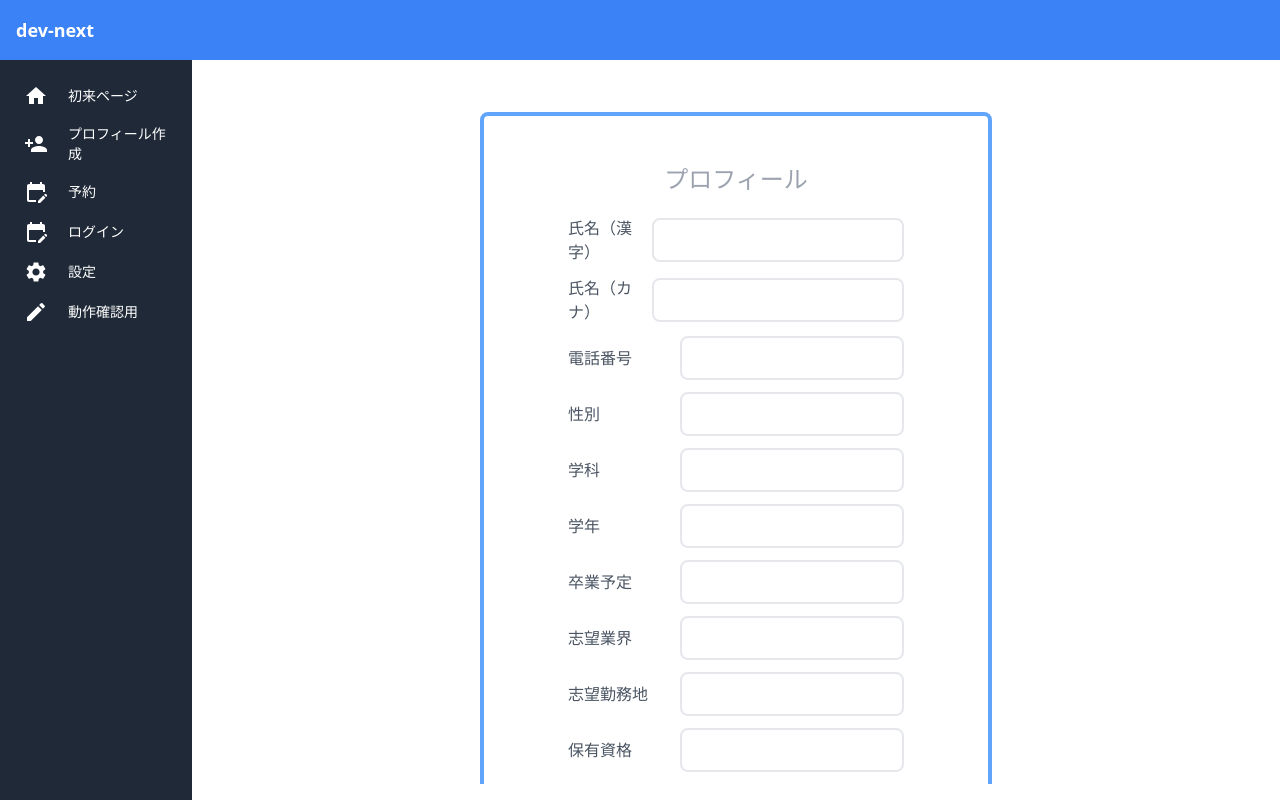
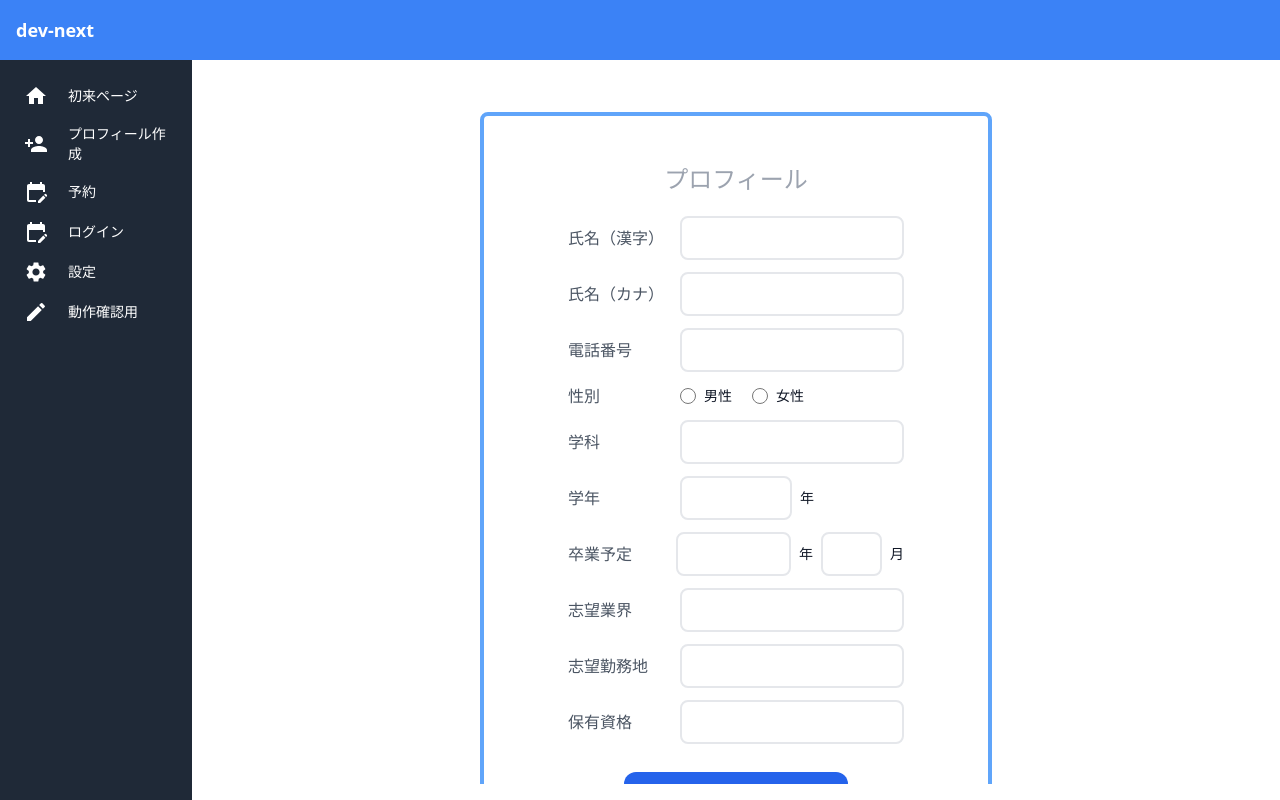
Before and after one commit to Aruche-code/dev-pathway, a Next.js app in the folder frontend/: page /profile in a window 1280 px wide. Built offline with nearby package versions, Linux system fonts and the light colour scheme.

Commit message:
プロフィール(仮2)

```diff
--- a/frontend/src/pages/profile.jsx
+++ b/frontend/src/pages/profile.jsx
@@ -9,44 +9,52 @@ export default function profile() {
         <div className="mt-5 flex flex-col items-center w-6/12 py-2 border-4 border-blue-400 rounded-lg">
           <h1 className="mt-10 text-2xl text-gray-400 font-banana">プロフィール</h1>
           <div className="flex items-center mt-5 w-8/12">
-            <label className="text-gray-600 w-1/4">氏名（漢字）</label>
-            <input className="p-2 border-2 rounded-lg w-3/4 px-10" />
+            <label className="text-gray-600 w-1/3">氏名（漢字）</label>
+            <input className="p-2 border-2 rounded-lg w-2/3 px-4" />
           </div>
           <div className="flex items-center mt-3 w-8/12">
-            <label className="text-gray-600 w-1/4">氏名（カナ）</label>
-            <input className="p-2 border-2 rounded-lg w-3/4 px-10" />
+            <label className="text-gray-600 w-1/3">氏名（カナ）</label>
+            <input className="p-2 border-2 rounded-lg w-2/3 px-4" />
           </div>
           <div className="flex items-center mt-3 w-8/12">
             <label className="text-gray-600 w-1/3">電話番号</label>
-            <input className="p-2 border-2 rounded-lg w-2/3 px-10" />
+            <input className="p-2 border-2 rounded-lg w-2/3 px-4" />
           </div>
           <div className="flex items-center mt-3 w-8/12">
             <label className="text-gray-600 w-1/3">性別</label>
-            <input className="p-2 border-2 rounded-lg w-2/3 px-10" />
+            {/* <input className="p-2 border-2 rounded-lg w-2/3 px-4" /> */}
+            <input id="default-radio-1" type="radio" value="" name="default-radio" className="w-4 h-4 text-blue-600 bg-gray-100 border-gray-300 focus:ring-blue-500 dark:focus:ring-blue-600 dark:ring-offset-gray-800 focus:ring-2 dark:bg-gray-700 dark:border-gray-600" />
+            <label for="default-radio-1" class="ms-2 text-sm font-medium text-gray-900">男性</label>
+            <input id="default-radio-2" type="radio" value="" name="default-radio2" className="ml-5 w-4 h-4 text-blue-600 bg-gray-100 border-gray-300 focus:ring-blue-500 dark:focus:ring-blue-600 dark:ring-offset-gray-800 focus:ring-2 dark:bg-gray-700 dark:border-gray-600" />
+            <label for="default-radio-2" class="ms-2 text-sm font-medium text-gray-900">女性</label>
           </div>
           <div className="flex items-center mt-3 w-8/12">
             <label className="text-gray-600 w-1/3">学科</label>
-            <input className="p-2 border-2 rounded-lg w-2/3 px-10" />
+            <input className="p-2 border-2 rounded-lg w-2/3 px-4" />
           </div>
           <div className="flex items-center mt-3 w-8/12">
             <label className="text-gray-600 w-1/3">学年</label>
-            <input className="p-2 border-2 rounded-lg w-2/3 px-10" />
+            <input className="p-2 border-2 rounded-lg w-1/3 px-4" />
+            <label className="ms-2 text-sm font-medium text-gray-900">年</label>
           </div>
           <div className="flex items-center mt-3 w-8/12">
-            <label className="text-gray-600 w-1/3">卒業予定</label>
-            <input className="p-2 border-2 rounded-lg w-2/3 px-10" />
+            <label className="text-gray-600 w-2/5">卒業予定</label>
+            <input className="p-2 border-2 rounded-lg w-2/5 px-4" />
+            <label className="ms-2 text-sm font-medium text-gray-900">年</label>
+            <input className="ml-2 p-2 border-2 rounded-lg w-1/5 px-4" />
+            <label className="ms-2 text-sm font-medium text-gray-900">月</label>
           </div>
           <div className="flex items-center mt-3 w-8/12">
             <label className="text-gray-600 w-1/3">志望業界</label>
-            <input className="p-2 border-2 rounded-lg w-2/3 px-10" />
+            <input className="p-2 border-2 rounded-lg w-2/3 px-4" />
           </div>
           <div className="flex items-center mt-3 w-8/12">
             <label className="text-gray-600 w-1/3">志望勤務地</label>
-            <input className="p-2 border-2 rounded-lg w-2/3 px-10" />
+            <input className="p-2 border-2 rounded-lg w-2/3 px-4" />
           </div>
           <div className="flex items-center mt-3 w-8/12">
             <label className="text-gray-600 w-1/3">保有資格</label>
-            <input className="p-2 border-2 rounded-lg w-2/3 px-10" />
+            <input className="p-2 border-2 rounded-lg w-2/3 px-4" />
           </div>
 
           <button className="flex items-center px-20 py-3 text-center text-white bg-blue-600 rounded-xl hover:bg-blue-700 mt-7 mb-4">確認する</button>
```
